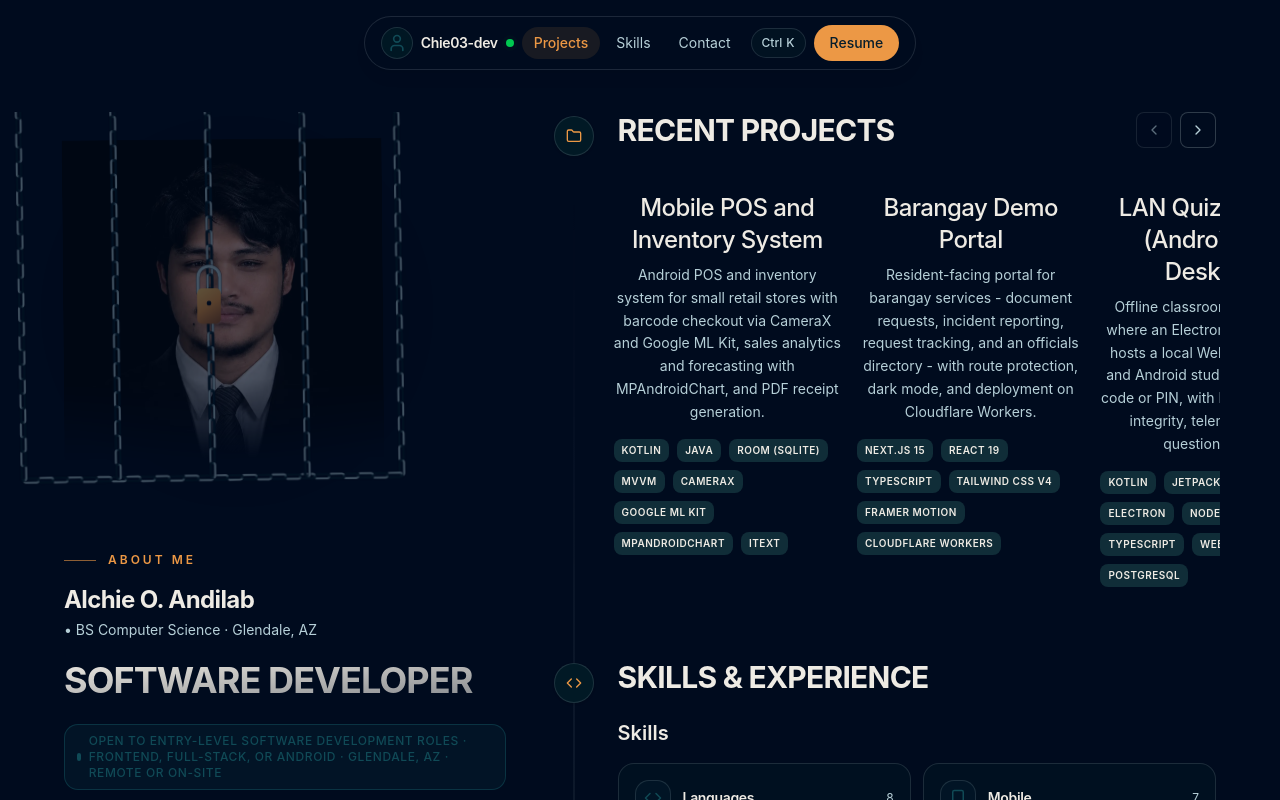
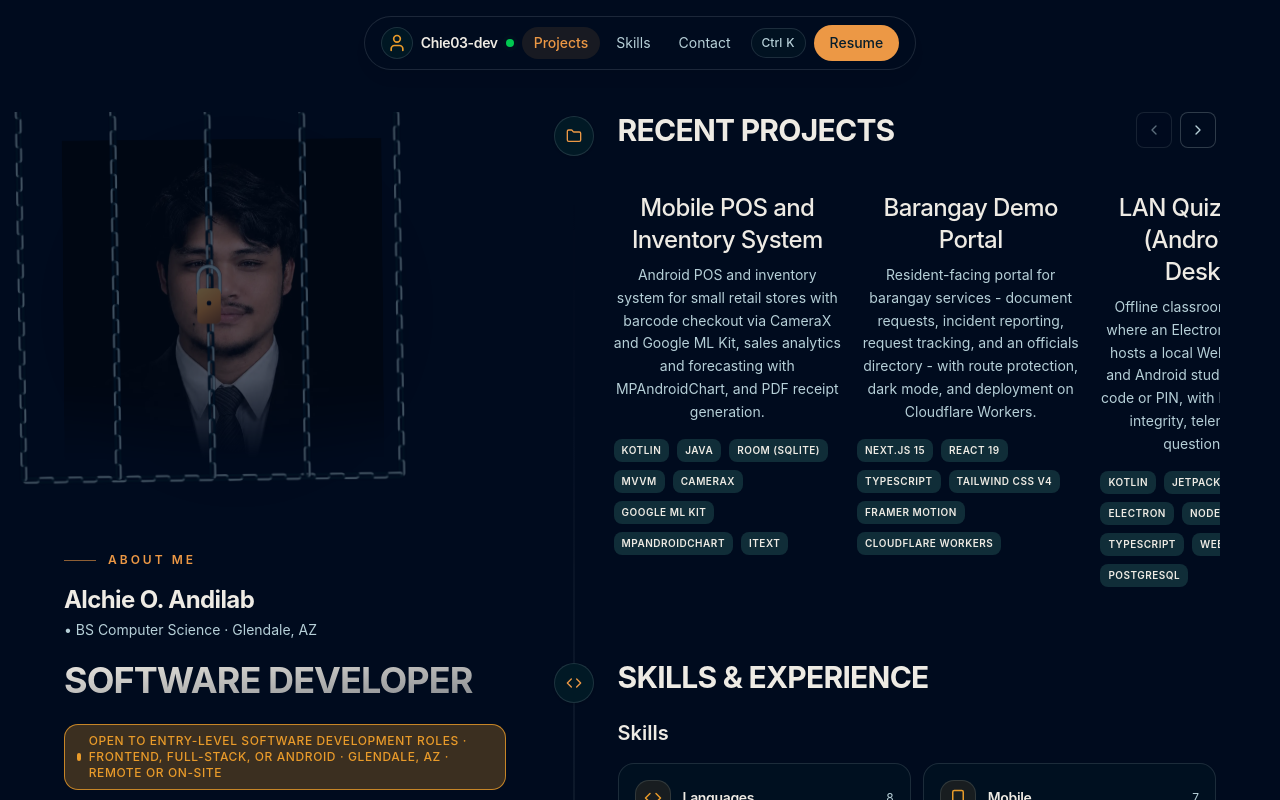
Before and after one commit to Chie03-dev/Chie03-dev.github.io, a Next.js app: page / in a window 1280 px wide. Shown: the top 800 px of the page. Built offline with nearby package versions, Linux system fonts and the light colour scheme.

Commit message:
style: light mode accent changed to gold to match dark theme

```diff
--- a/src/app/globals.css
+++ b/src/app/globals.css
@@ -24,8 +24,8 @@
   --secondary-foreground: oklch(0.94 0.01 90);
   --muted: oklch(0.22 0.04 230);
   --muted-foreground: oklch(0.84 0.03 220);
-  --accent: oklch(0.38 0.06 215);
-  --accent-foreground: oklch(0.95 0.02 200);
+  --accent: oklch(0.75 0.15 70);
+  --accent-foreground: oklch(0.15 0.02 10);
   --destructive: oklch(0.62 0.2 25);
   --border: oklch(0.9 0.02 200 / 22%);
   --input: oklch(0.9 0.02 200 / 30%);
--- a/src/components/home/about.tsx
+++ b/src/components/home/about.tsx
@@ -74,7 +74,7 @@ export default function About() {
         {headline}
       </h3>
 
-      <div className="mt-6 flex items-center gap-2 rounded-xl border border-accent/60 bg-accent/15 px-3 py-2 text-xs font-medium text-accent uppercase tracking-wider">
+      <div className="mt-6 flex items-center gap-2 rounded-xl border border-accent/80 bg-accent/25 px-3 py-2 text-xs font-medium text-accent uppercase tracking-wider">
         <span className="h-2 w-2 rounded-full bg-accent" aria-hidden="true" />
         Open to entry-level software development roles &middot; Frontend, full-stack, or Android &middot; Glendale, AZ &middot; Remote or on-site
       </div>
```
